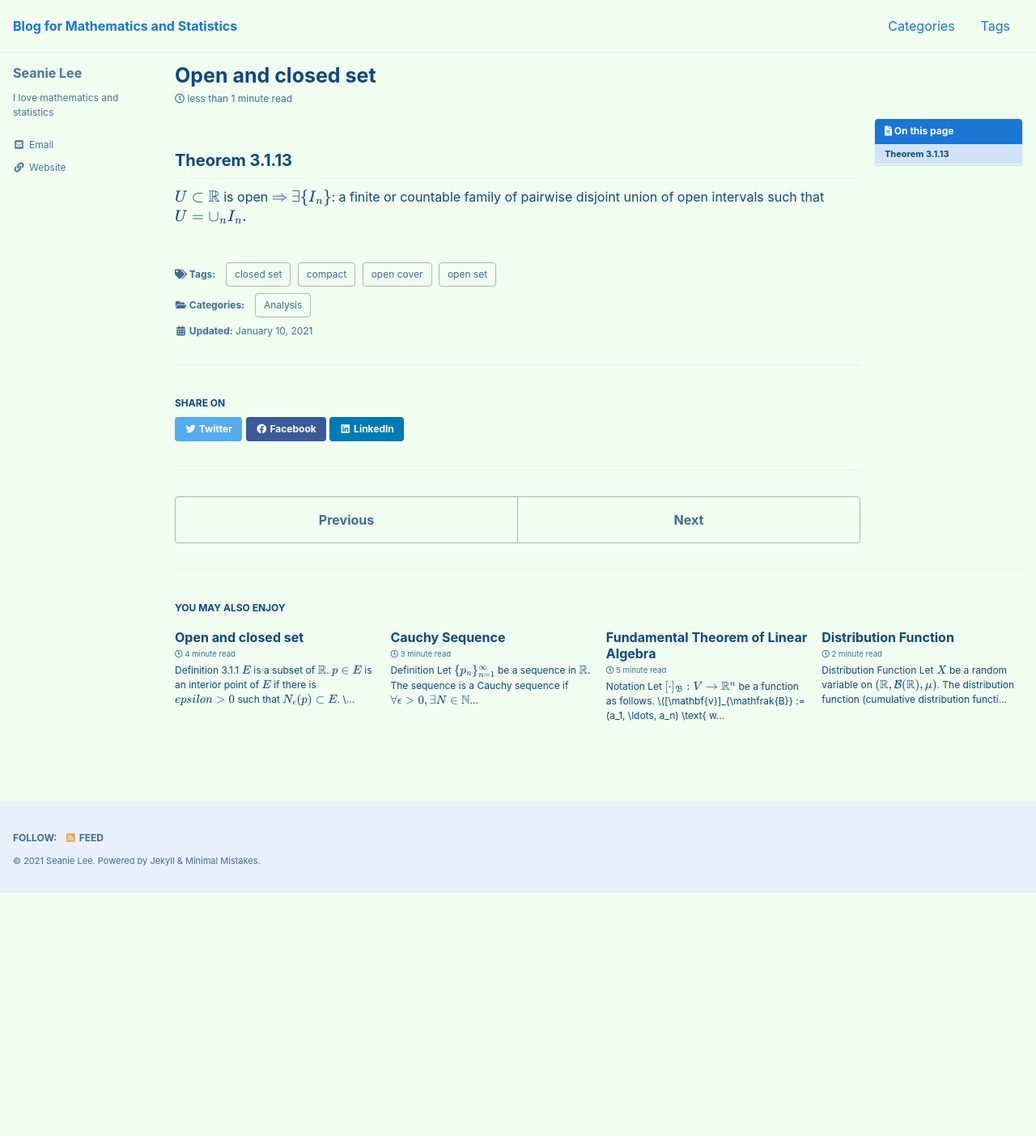
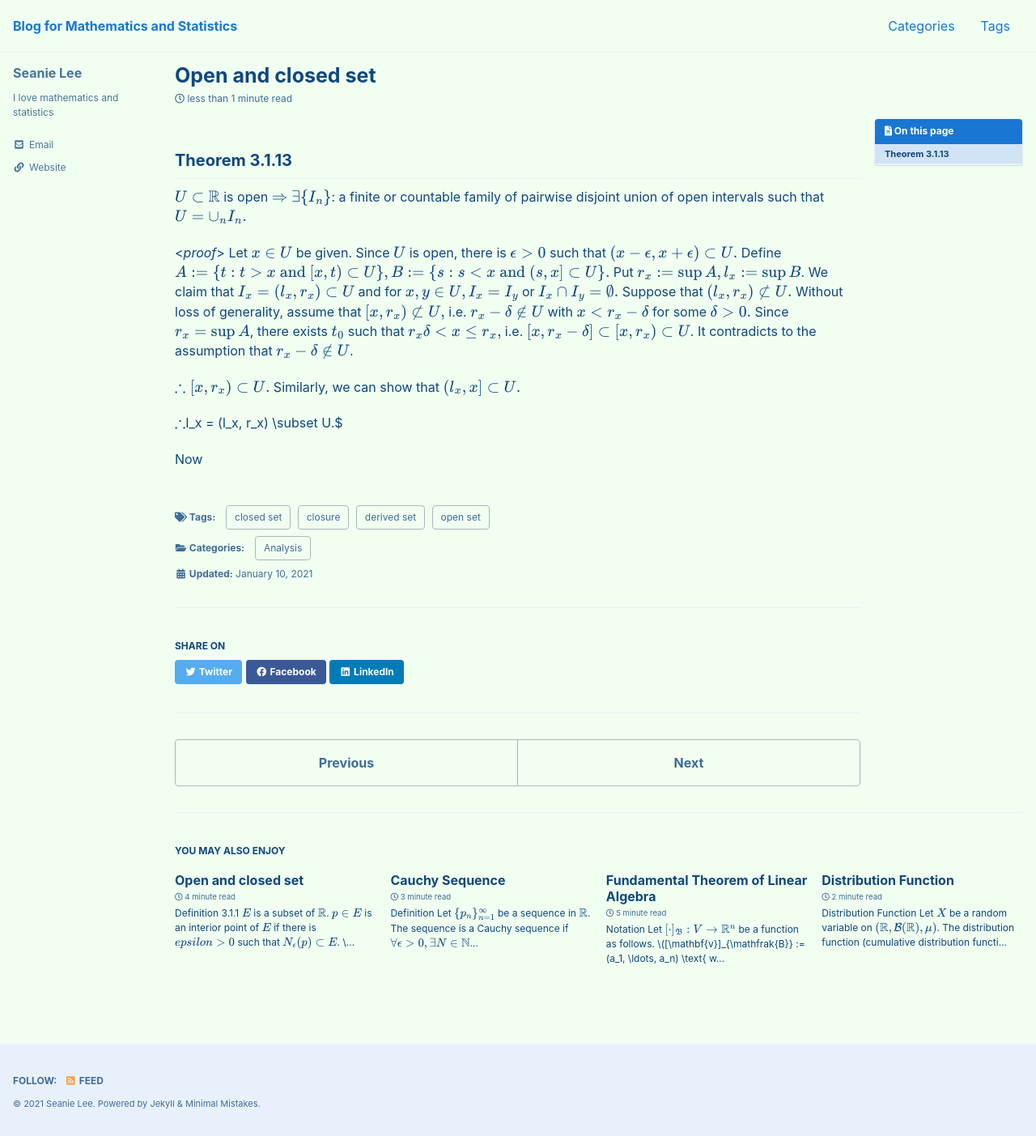
Before and after one commit to seanie12/blog, a Jekyll site: the page built from _posts/2021-01-10-open-close-2.md, in a window 1280 px wide. Shown: the whole page at 81% size. Built offline with Jekyll 4.4.1, drawn with Linux system fonts in a browser that asks for light colours; cached includes are drawn as plain includes; formulas are drawn with MathJax 3; before the commit the page ends 1103 px from its top, so only the background shows below that.

Commit message:
Update 2021-01-10-open-close-2.md

```diff
--- a/_posts/2021-01-10-open-close-2.md
+++ b/_posts/2021-01-10-open-close-2.md
@@ -7,8 +7,8 @@ categories:
 tags:
   - open set
   - closed set
-  - open cover
-  - compact
+  - derived set
+  - closure
 
 toc: true
 toc_sticky: true
@@ -20,3 +20,13 @@ comments : true
 
 ## Theorem 3.1.13
 $U \subset \mathbb{R}$ is open $\Rightarrow$ $$\exists \{I_n\}$$: a finite or countable family of pairwise disjoint union of open intervals such that $U=\cup_n I_n.$
+
+<*proof*>
+Let $x \in U$ be given. Since $U$ is open, there is $\epsilon >0$ such that $(x-\epsilon, x+\epsilon) \subset U.$ Define $$A := \{t: t>x \text{ and } [x,t) \subset U\}, B:=\{s: s<x \text{ and } (s,x] \subset U\} .$$ Put $r_x := \sup A, l_x := \sup B$. We claim that $I_x= (l_x, r_x)\subset U$ and for $x,y \in U, I_x = I_y$ or $I_x \cap I_y =\emptyset.$ Suppose that $(l_x, r_x) \not\subset U.$ Without loss of generality, assume that $[x, r_x) \not\subset U,$ i.e. $r_x - \delta \not\in U$ with $x<r_x-\delta$ for some $\delta>0.$ Since $r_x = \sup A$, there exists $t_0$ such that $r_x\delta < x \leq r_x,$ i.e. $[x, r_x-\delta] \subset [x, r_x) \subset U$. It contradicts to the assumption that $r_x -\delta \not\in U$.
+
+$\therefore [x, r_x) \subset U.$
+Similarly, we can show that $(l_x, x] \subset U.$
+
+$\therefore $I_x = (l_x, r_x) \subset U.$
+
+Now
```
